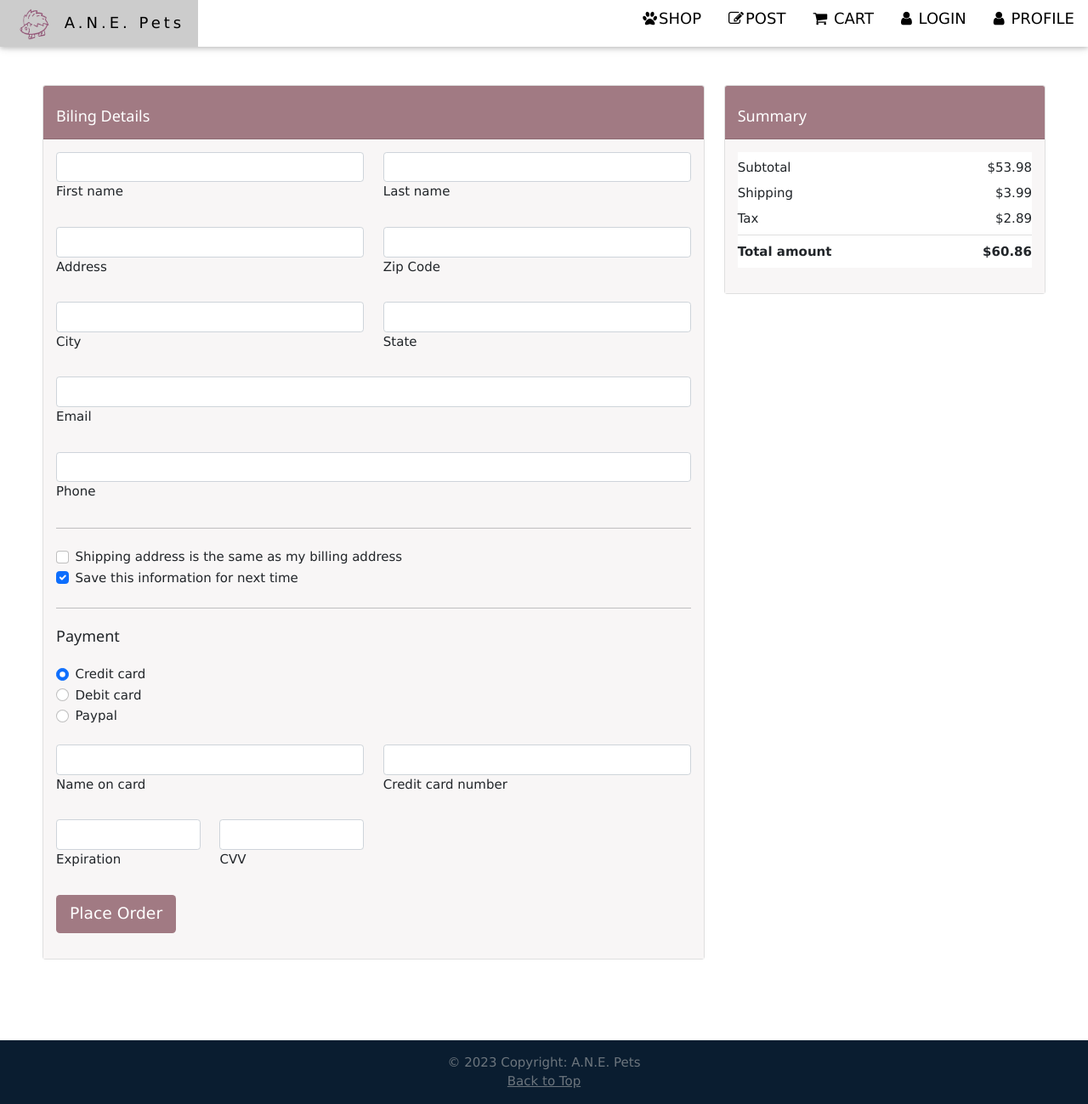
After one commit to Nick-Talton/cs4750, a Flask app: page /checkout in a window 1280 px wide. The commit adds this page. Shown: the whole page at 85% size. Run offline with Flask 2, Linux system fonts and the light colour scheme.

Commit message:
Add checkout page ui

```diff
--- a/app/app.py
+++ b/app/app.py
@@ -9,6 +9,7 @@ from cartpage import cartpage
 from postspages import postspages
 from profilepage import profilepage
 from shoppage import shoppage
+from checkoutpage import checkoutpage
 import pymysql
 
 app = Flask(__name__)
@@ -28,6 +29,7 @@ app.register_blueprint(postspages) # /post/create and /post/<int:id>
 # app.register_blueprint(profilepage) # /profile/<user>
 app.register_blueprint(profilepage) # /profile
 app.register_blueprint(shoppage) # /shop
+app.register_blueprint(checkoutpage) # /checkout
 
 
 if __name__ == '__main__':
--- a/app/templates/cart.html
+++ b/app/templates/cart.html
@@ -11,6 +11,7 @@
 </head>
 <body>
     <h1>My shopping cart</h1>
+    <a href="/checkout">Checkout</a>
     <table>
         <tr>
             <th>Item</th>
--- /dev/null
+++ b/app/templates/checkout.html
@@ -0,0 +1,199 @@
+<!-- checkout.html -->
+{% extends "base.html" %}
+{% block description %}Checkout{% endblock %}
+{% block title %}Checkout{% endblock %}
+{% block navtitle %}Checkout{% endblock %}
+{% block content %}
+<!DOCTYPE html>
+<html>
+<head>
+    <title>{{ title }}</title>
+</head>
+<body>
+    <div style="padding:50px;">
+    <!-- Credit card form -->
+<section>
+    <div class="row">
+      <div class="col-md-8 mb-4">
+        <div class="card mb-4">
+          <div class="card-header py-3" style="background-color: #a17a83;">
+            <h5 class="mb-0" style="color:white">Biling Details</h5>
+          </div>
+          <div class="card-body" style="background-color:rgb(248, 246, 246)">
+            <form>
+              <!-- 2 column grid layout with text inputs for the first and last names -->
+              <div class="row mb-4">
+                <div class="col">
+                  <div class="form-outline">
+                    <input type="text" id="form6Example1" class="form-control" />
+                    <label class="form-label" for="form6Example1">First name</label>
+                  </div>
+                </div>
+                <div class="col">
+                  <div class="form-outline">
+                    <input type="text" id="form6Example2" class="form-control" />
+                    <label class="form-label" for="form6Example2">Last name</label>
+                  </div>
+                </div>
+              </div>
+
+              <!-- Text input -->
+              <div class="row mb-4">
+                <div class="col">
+                  <div class="form-outline">
+                    <input type="text" id="form6Example1" class="form-control" />
+                    <label class="form-label" for="form6Example1">Address</label>
+                  </div>
+                </div>
+                <div class="col">
+                  <div class="form-outline">
+                    <input type="text" id="form6Example2" class="form-control" />
+                    <label class="form-label" for="form6Example2">Zip Code</label>
+                  </div>
+                </div>
+              </div>
+
+              <!-- Text input -->
+              <div class="row mb-4">
+                <div class="col">
+                  <div class="form-outline">
+                    <input type="text" id="form6Example1" class="form-control" />
+                    <label class="form-label" for="form6Example1">City</label>
+                  </div>
+                </div>
+                <div class="col">
+                  <div class="form-outline">
+                    <input type="text" id="form6Example2" class="form-control" />
+                    <label class="form-label" for="form6Example2">State</label>
+                  </div>
+                </div>
+              </div>
+
+              <!-- Email input -->
+              <div class="form-outline mb-4">
+                <input type="email" id="form6Example5" class="form-control" />
+                <label class="form-label" for="form6Example5">Email</label>
+              </div>
+
+              <!-- Number input -->
+              <div class="form-outline mb-4">
+                <input type="number" id="form6Example6" class="form-control" />
+                <label class="form-label" for="form6Example6">Phone</label>
+              </div>
+
+              <hr class="my-4" />
+
+              <div class="form-check">
+                <input class="form-check-input" type="checkbox" value="" id="checkoutForm1" />
+                <label class="form-check-label" for="checkoutForm1">
+                  Shipping address is the same as my billing address
+                </label>
+              </div>
+
+              <div class="form-check mb-4">
+                <input class="form-check-input" type="checkbox" value="" id="checkoutForm2" checked />
+                <label class="form-check-label" for="checkoutForm2">
+                  Save this information for next time
+                </label>
+              </div>
+
+              <hr class="my-4" />
+
+              <h5 class="mb-4">Payment</h5>
+
+              <div class="form-check">
+                <input class="form-check-input" type="radio" name="flexRadioDefault" id="checkoutForm3"
+                  checked />
+                <label class="form-check-label" for="checkoutForm3">
+                  Credit card
+                </label>
+              </div>
+
+              <div class="form-check">
+                <input class="form-check-input" type="radio" name="flexRadioDefault" id="checkoutForm4" />
+                <label class="form-check-label" for="checkoutForm4">
+                  Debit card
+                </label>
+              </div>
+
+              <div class="form-check mb-4">
+                <input class="form-check-input" type="radio" name="flexRadioDefault" id="checkoutForm5" />
+                <label class="form-check-label" for="checkoutForm5">
+                  Paypal
+                </label>
+              </div>
+
+              <div class="row mb-4">
+                <div class="col">
+                  <div class="form-outline">
+                    <input type="text" id="formNameOnCard" class="form-control" />
+                    <label class="form-label" for="formNameOnCard">Name on card</label>
+                  </div>
+                </div>
+                <div class="col">
+                  <div class="form-outline">
+                    <input type="text" id="formCardNumber" class="form-control" />
+                    <label class="form-label" for="formCardNumber">Credit card number</label>
+                  </div>
+                </div>
+              </div>
+
+              <div class="row mb-4">
+                <div class="col-3">
+                  <div class="form-outline">
+                    <input type="text" id="formExpiration" class="form-control" />
+                    <label class="form-label" for="formExpiration">Expiration</label>
+                  </div>
+                </div>
+                <div class="col-3">
+                  <div class="form-outline">
+                    <input type="text" id="formCVV" class="form-control" />
+                    <label class="form-label" for="formCVV">CVV</label>
+                  </div>
+                </div>
+              </div>
+
+              <button class="btn btn-lg btn-block" style="background-color:#a17a83; color:white" type="submit">
+                Place Order
+              </button>
+            </form>
+          </div>
+        </div>
+      </div>
+
+      <div class="col-md-4 mb-4">
+        <div class="card mb-4">
+          <div class="card-header py-3" style="background-color: #a17a83;">
+            <h5 class="mb-0" style="color:white">Summary</h5>
+          </div>
+          <div class="card-body" style="background-color:rgb(248, 246, 246)">
+            <ul class="list-group list-group-flush">
+              <li class="list-group-item d-flex justify-content-between align-items-center border-0 px-0 pb-0">
+                Subtotal
+                <span>$53.98</span>
+              </li>
+              <li class="list-group-item d-flex justify-content-between align-items-center border-0 px-0 pb-0">
+                Shipping
+                <span>$3.99</span>
+              </li>
+              <li class="list-group-item d-flex justify-content-between align-items-center px-0">
+                Tax
+                <span>$2.89</span>
+              </li>
+              <li class="list-group-item d-flex justify-content-between align-items-center border-0 px-0 mb-3">
+                <div>
+                  <strong>Total amount</strong>
+                </div>
+                <span><strong>$60.86</strong></span>
+              </li>
+            </ul>
+          </div>
+        </div>
+      </div>
+    </div>
+  </section>
+  <!-- Credit card form -->
+</div>
+</body>
+</html>
+{% endblock %}
--- /dev/null
+++ b/app/views/checkoutpage.py
@@ -0,0 +1,12 @@
+# checkoutpage.py
+from flask import Blueprint, render_template
+from jinja2 import TemplateNotFound
+
+checkoutpage = Blueprint('checkoutpage', __name__, template_folder='templates')
+
+@checkoutpage.route("/checkout")
+# def profile(username):
+def checkout():
+    # Render the profile.html template with the username variable
+    # return render_template("profile.html", title='Profile', username=username)
+    return render_template("checkout.html", title='Checkout')
```
